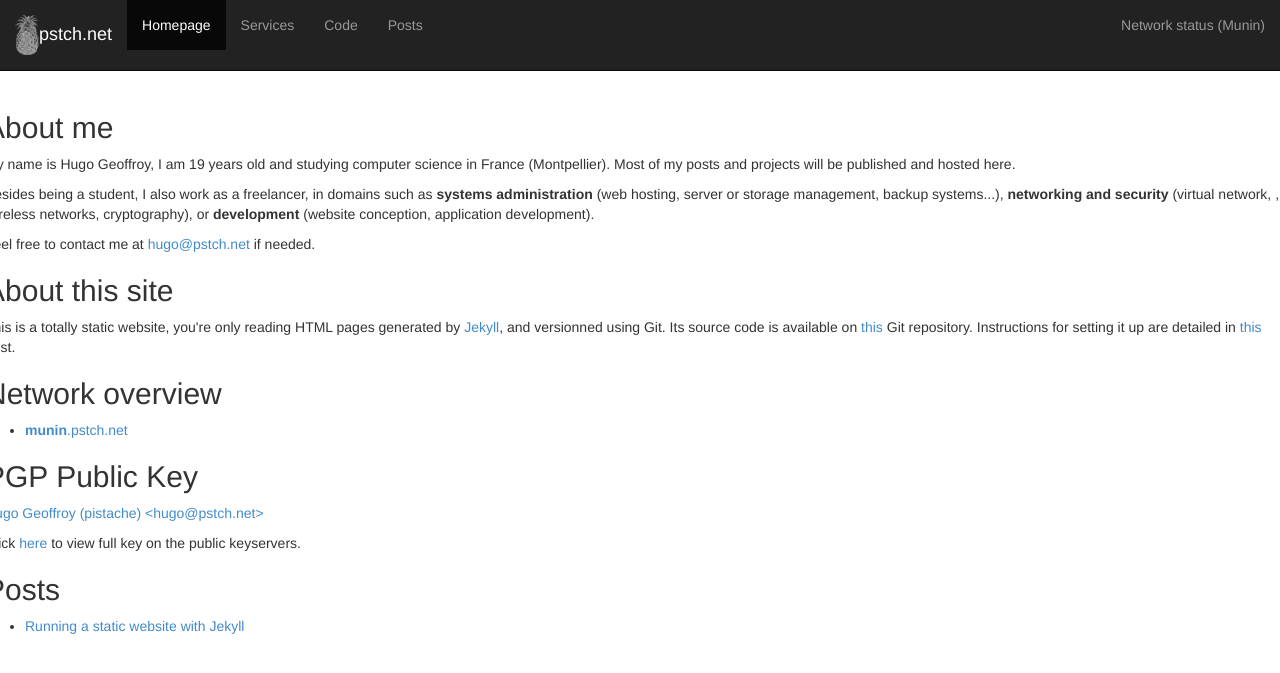
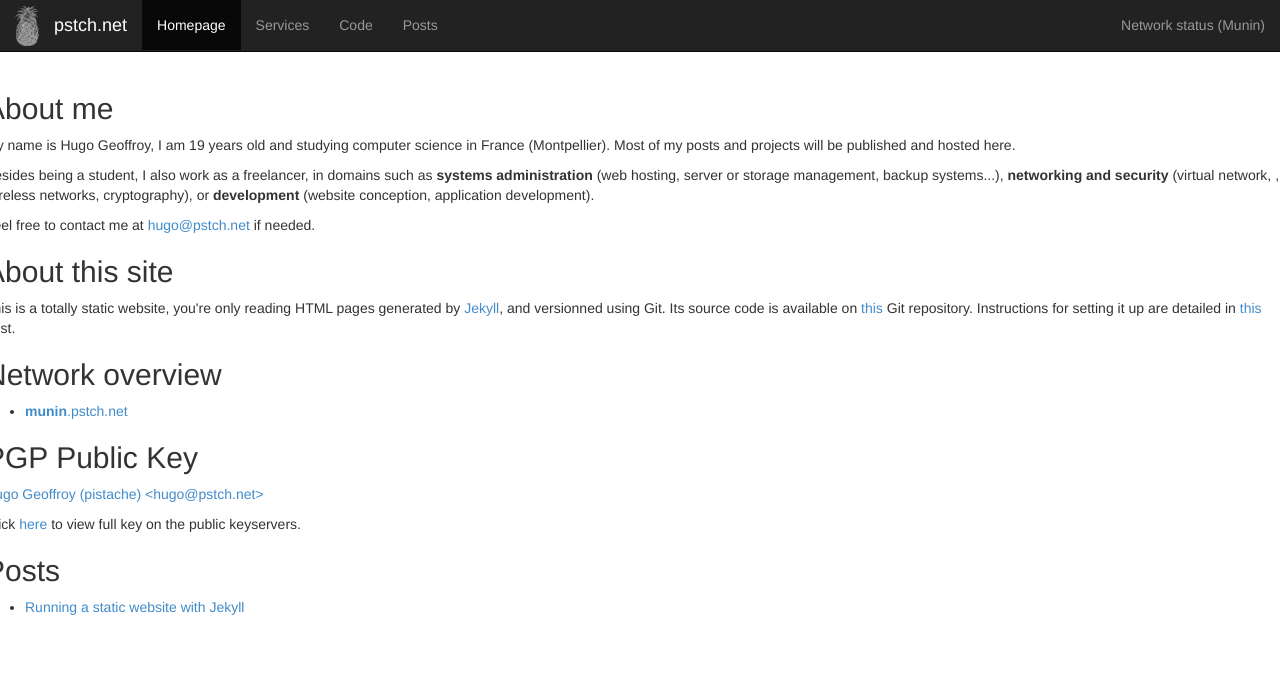
Before and after one commit to pstch/pstch-www, a Jekyll site: the page built from index.html, in a window 1280 px wide. Shown: the top 673 px of the page. Built offline with Jekyll 4.4.1, drawn with Linux system fonts in a browser that asks for light colours.

Commit message:
New design with bootstrap

```diff
--- a/_includes/menu.html
+++ b/_includes/menu.html
@@ -8,7 +8,7 @@
       <span class="icon-bar"></span>
       <span class="icon-bar"></span>
     </button>
-    <a class="navbar-brand" href="#"><img src="/media/images/pineapple.png">pstch.net</a>
+    <a class="navbar-brand" href="#"><img id="logo" src="/media/images/pineapple.png">pstch.net</a>
   </div>
 
   <!-- Collect the nav links, forms, and other content for toggling -->
--- /dev/null
+++ b/media/css/custom.css
@@ -0,0 +1,3 @@
+#logo {
+    margin: -10px 15px -10px 0px;
+}
```
Also changed, not shown: 1 other file.
